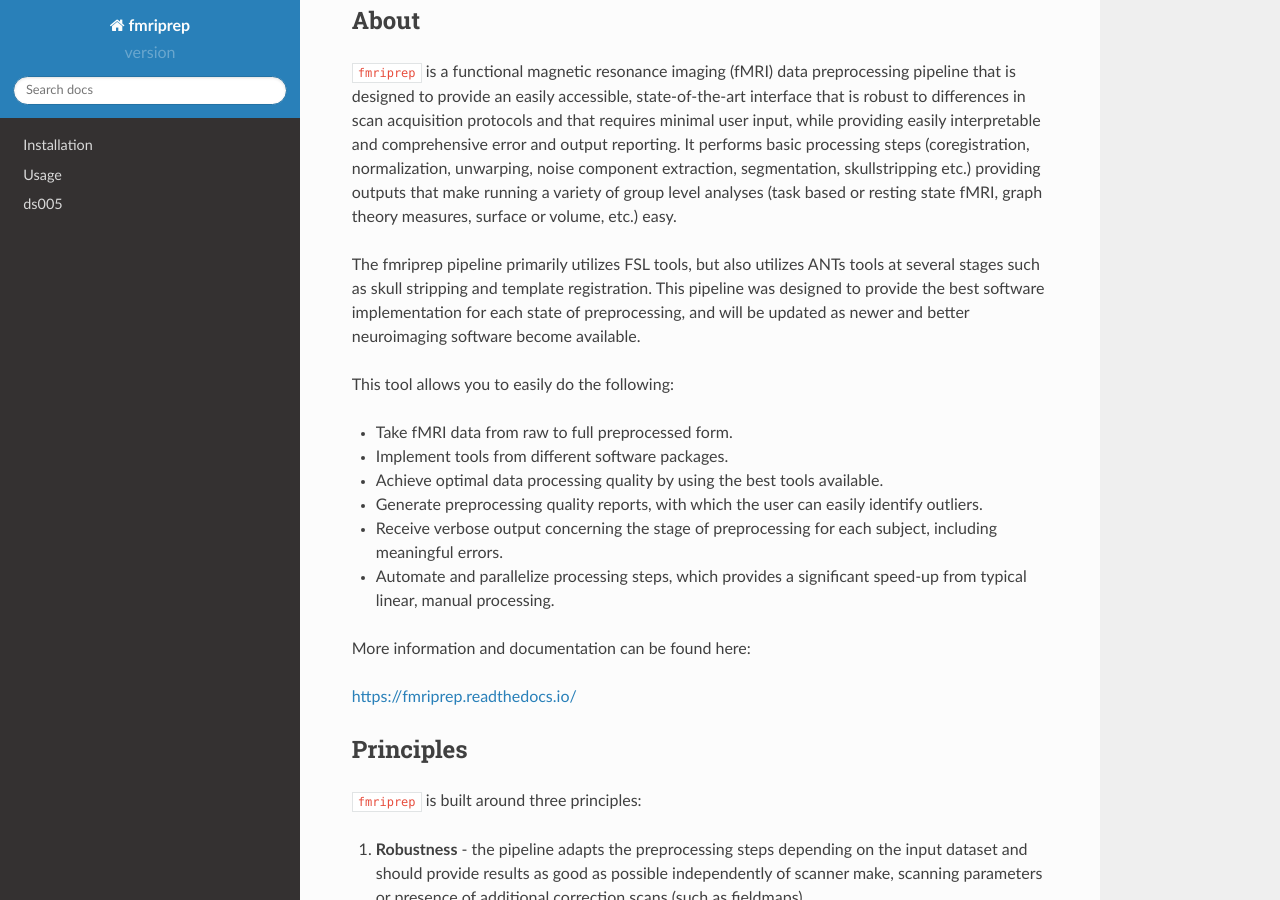
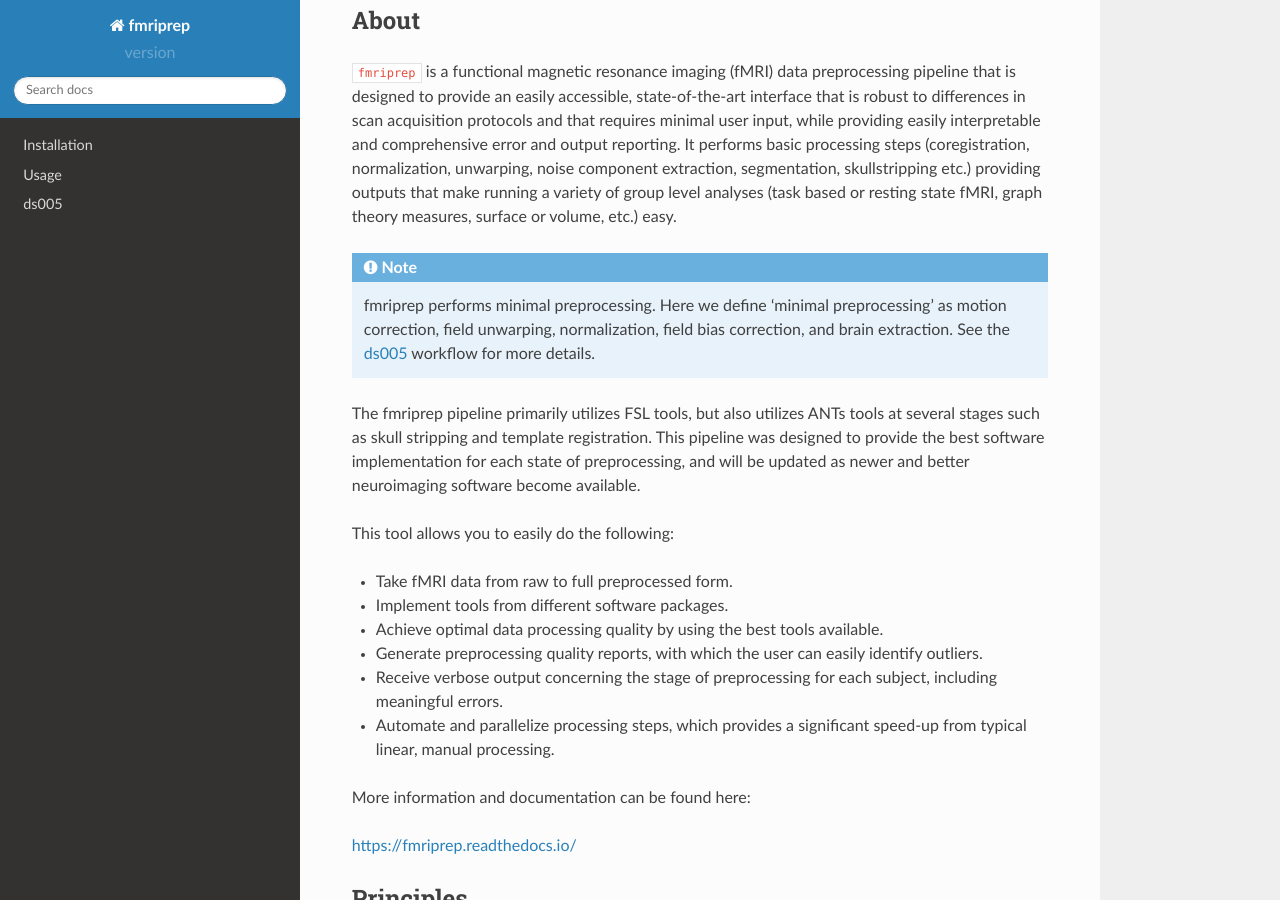
Before and after one commit to yohanchatelain/fmriprep, a Sphinx documentation site: the page built from docs/index.rst, in a window 1280 px wide and 900 px high, scrolled down 309 px. Built offline with Sphinx 7.4.7 and the Read the Docs theme 2.0.0, drawn with Linux system fonts in a browser that asks for light colours; the version number could not be read and is left out.

Commit message:
boxed note on "minimal preprocessing"

```diff
--- a/README.rst
+++ b/README.rst
@@ -30,6 +30,12 @@ error and output reporting.
 It performs basic processing steps (coregistration, normalization, unwarping,
 noise component extraction, segmentation, skullstripping etc.) providing outputs that make
 running a variety of group level analyses (task based or resting state fMRI, graph theory measures, surface or volume, etc.) easy.
+
+.. note::
+
+   fmriprep performs minimal preprocessing.
+   Here we define 'minimal preprocessing'  as motion correction, field unwarping, normalization, field bias correction, and brain extraction.
+   See the ds005_ workflow for more details.
 
 The fmriprep pipeline primarily
 utilizes FSL tools, but also utilizes ANTs tools at several stages such as
--- a/docs/links.rst
+++ b/docs/links.rst
@@ -2,3 +2,4 @@
 .. _BIDS: http://bids.neuroimaging.io
 .. _Usage: usage.html
 .. _Installation: installation.html
+.. _ds005: ds005.html
```
